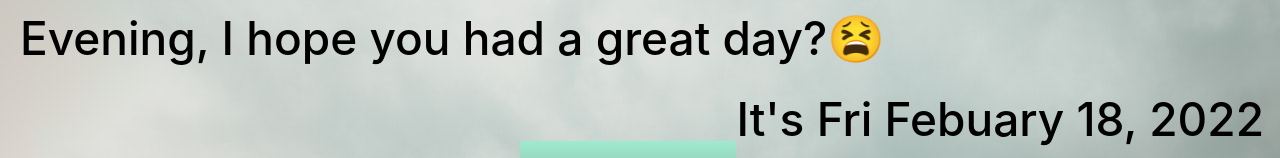
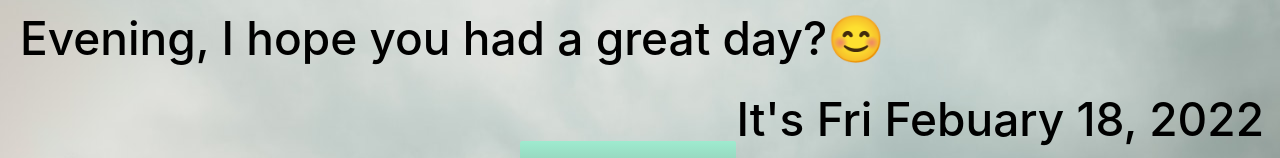
Before and after one commit to Dare789/Jesus-Pill, a React (Create React App) app: page / in a window 1280 px wide. Both pictures are taken after a click on the button "Get Today Pill". Shown: the top 158 px of the page. Built offline with nearby package versions, Linux system fonts and the light colour scheme.

Commit message:
change evening emoji

```diff
--- a/src/Components/Greetings/Greetings.js
+++ b/src/Components/Greetings/Greetings.js
@@ -13,7 +13,7 @@ const Greetings = () => {
           return "Afternoon, How is it going? 🏃"
          }
        else if(17 <= time && time <= 24){
-          return "Evening, I hope you had a great day?😫"
+          return "Evening, I hope you had a great day?😊"
         }
        else if (0 <= time && time < 6){
           return "Its Midnight why are you awake? 😕"
```
